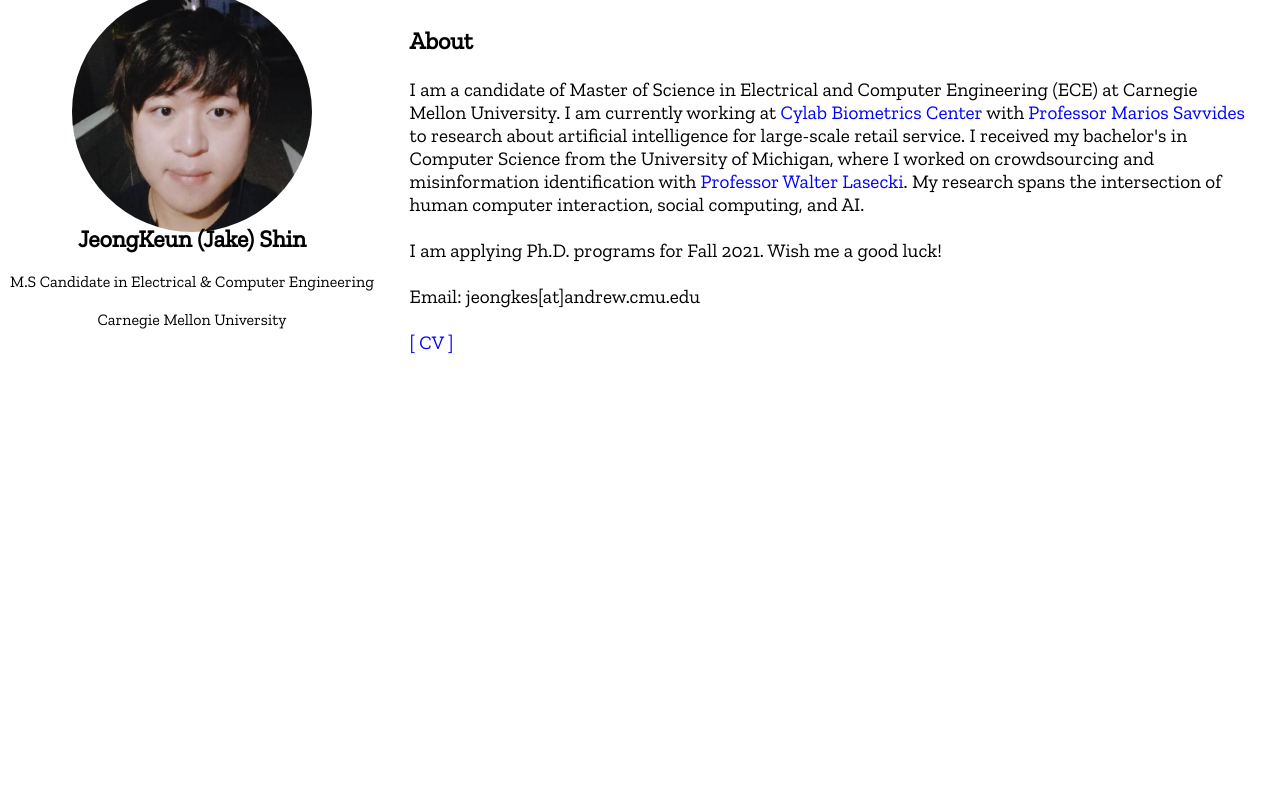
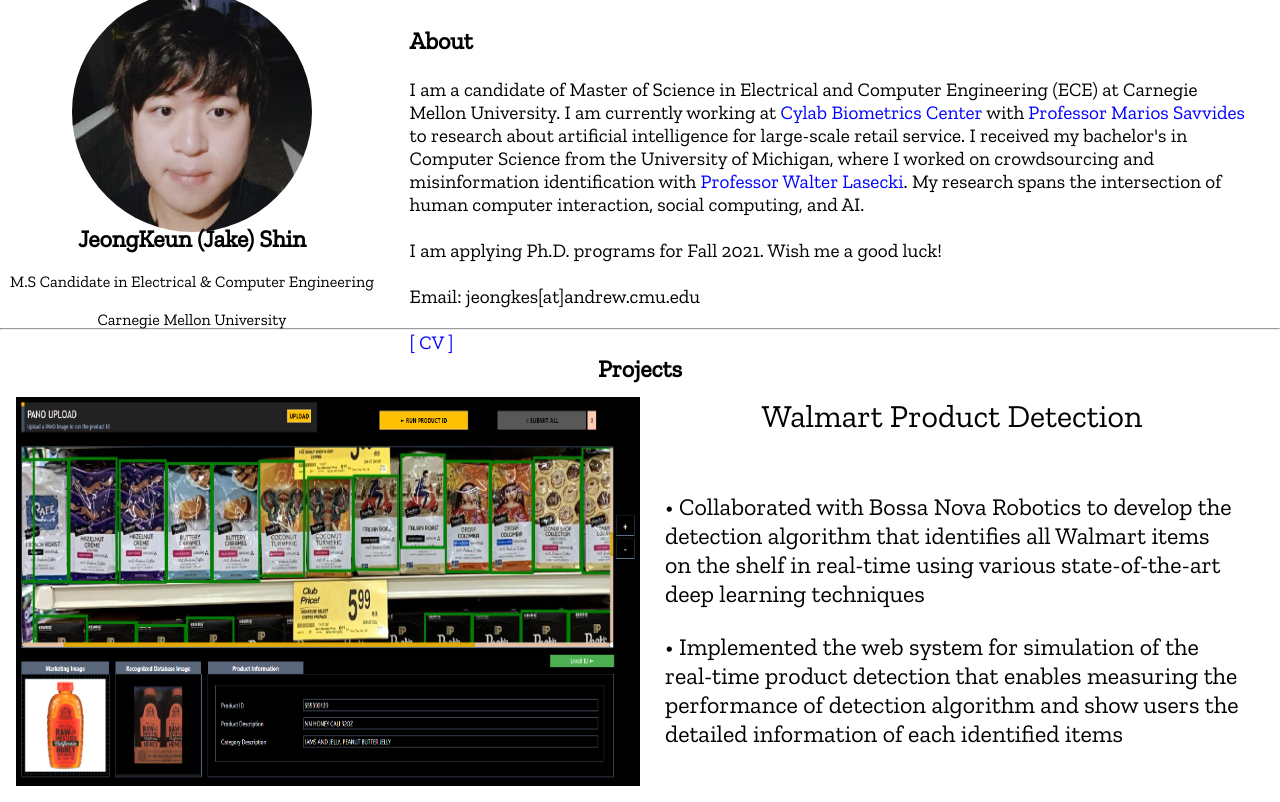
Before and after one commit to jakeshin45/jakeshin45.github.io, a plain HTML site: page index.html in a window 1280 px wide. Drawn offline with nearby package versions, Linux system fonts and the light colour scheme.

Commit message:
project-update

```diff
--- a/index.html
+++ b/index.html
@@ -22,5 +22,34 @@
 			<span class = "myintro">I am a candidate of Master of Science in Electrical and Computer Engineering (ECE) at Carnegie Mellon University. I am currently working at <a class = "links" href = "https://www.cmu-biometrics.org/" target="_blank">Cylab Biometrics Center</a> with <a class = "links" href = "https://www.ece.cmu.edu/directory/bios/savvides-marios.html" target = "_blank">Professor Marios Savvides</a> to research about artificial intelligence for large-scale retail service. I received my bachelor's in Computer Science from the University of Michigan, where I worked on crowdsourcing and misinformation identification with <a class = "links" href = "http://croma.eecs.umich.edu/">Professor Walter Lasecki</a>. My research spans the intersection of human computer interaction, social computing, and AI.<br/><br/>I am applying Ph.D. programs for Fall 2021. Wish me a good luck!<br/><br/>Email: jeongkes[at]andrew.cmu.edu<br/><br/><a class = "links" href = "etc/cv.pdf" target = "_blank">[ CV ]</a></span>
 		</div>
 	</div>
+	<hr/>
+	<div class = "main">
+		<div class = "projects-title">Projects</div>
+		<div class = "main-content">
+			<div class = "a-project">
+				<div class = "project-image">
+					<img class = "img-project" src = "project-images/project1.png"/>
+				</div>
+				<div class = "project-title">
+					Walmart Product Detection
+				</div>
+				<div class = "project-description">
+					<p>&#x2022 Collaborated with Bossa Nova Robotics to develop the detection algorithm that identifies all Walmart items on the shelf in real-time using various state-of-the-art deep learning techniques</p>
+					<p>&#x2022 Implemented the web system for simulation of the real-time product detection that enables measuring the performance of detection algorithm and show users the detailed information of each identified items</p>
+				</div>
+			</div>
+			<div class = "a-project">
+				<div class = "project-image">
+
+				</div>
+				<div class = "project-title">
+
+				</div>
+				<div class = "project-description">
+
+				</div>
+			</div>
+		</div>
+	</div>
 </body>
 </html>
--- a/style.css
+++ b/style.css
@@ -7,7 +7,6 @@
     font-family: 'Zilla Slab', serif;
     width: 100%;
     height: 100%;
-
 }
 
 
@@ -93,3 +92,58 @@
     color: blue;
     text-decoration: none;
 }
+
+.main {
+    padding: 1rem;
+    width: 100%;
+    height: 58%;
+}
+
+.projects-title {
+    font-size: 1.5rem;
+    font-weight: bold;
+    height: 10%;
+    text-align: center;
+}
+
+.main-content {
+    width: 100%;
+    height: 90%;
+    overflow-y: auto;
+}
+
+.a-project {
+    width: 100%;
+    height: 100%;
+    margin-bottom: 1rem;
+}
+
+.project-image {
+    width: 50%;
+    height: 100%;
+    float: left;
+}
+
+.project-title {
+    width: 50%;
+    height: 15%;
+    float: left;
+    text-align: center;
+    font-size: 2rem;
+}
+
+.project-description {
+    width: 50%;
+    height: 85%;
+    float: left;
+    padding-left: 2%;
+    padding-right: 2%;
+    padding-top: 1%;
+    padding-bottom: 1%;
+    font-size: 1.5rem;
+}
+
+.img-project {
+    width: 100%;
+    height: 100%;
+}
```
Also changed, not shown: project-images/project1.png (added).
